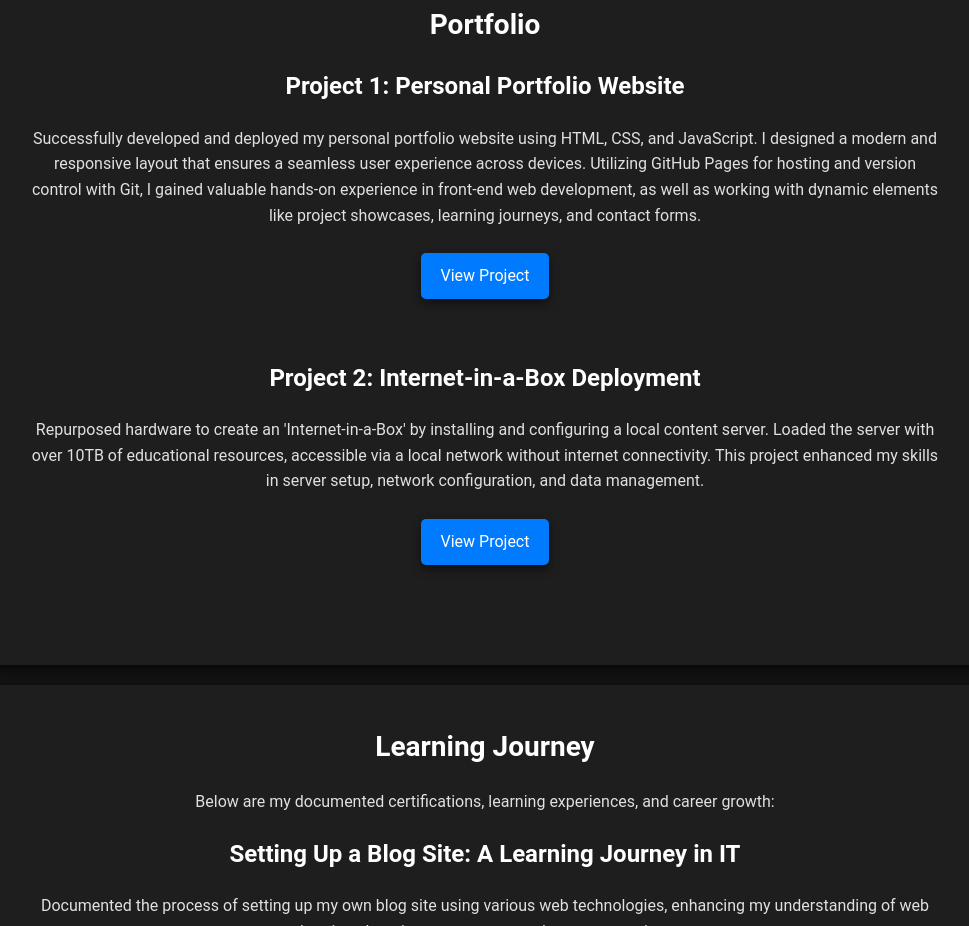
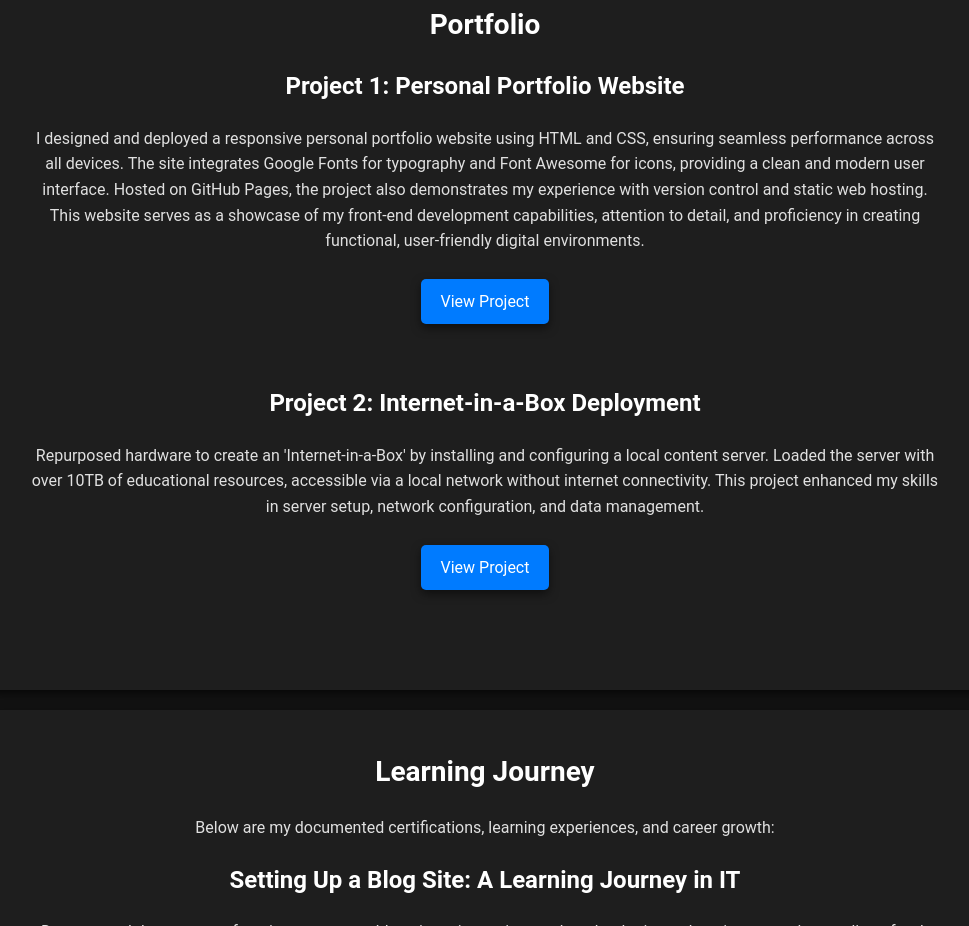
Before and after one commit to jnarusis/jnarusis.github.io, a plain HTML site: page index.html in a window 1280 px wide. Shown: the part 1935-2861 px from the top of the page, without its empty margins (280-1249 px from the left). Drawn offline with Linux system fonts and the light colour scheme.

Commit message:
Update index.html

```diff
--- a/index.html
+++ b/index.html
@@ -115,7 +115,7 @@
                 <div class="projects">
                     <div class="project">
                         <h3>Project 1: Personal Portfolio Website</h3>
-                        <p>Successfully developed and deployed my personal portfolio website using HTML, CSS, and JavaScript. I designed a modern and responsive layout that ensures a seamless user experience across devices. Utilizing GitHub Pages for hosting and version control with Git, I gained valuable hands-on experience in front-end web development, as well as working with dynamic elements like project showcases, learning journeys, and contact forms.</p>
+                        <p>I designed and deployed a responsive personal portfolio website using HTML and CSS, ensuring seamless performance across all devices. The site integrates Google Fonts for typography and Font Awesome for icons, providing a clean and modern user interface. Hosted on GitHub Pages, the project also demonstrates my experience with version control and static web hosting. This website serves as a showcase of my front-end development capabilities, attention to detail, and proficiency in creating functional, user-friendly digital environments.</p>
                         <a href="project1.html" class="button">View Project</a>
                     </div>
                     <div class="project">
```
